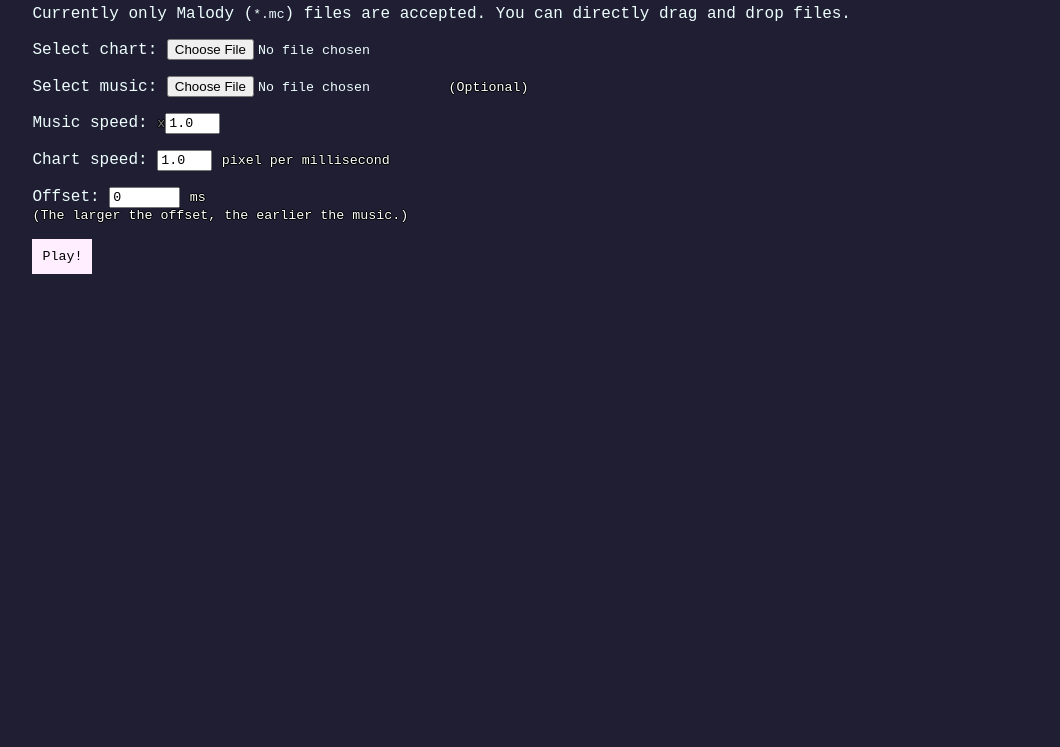
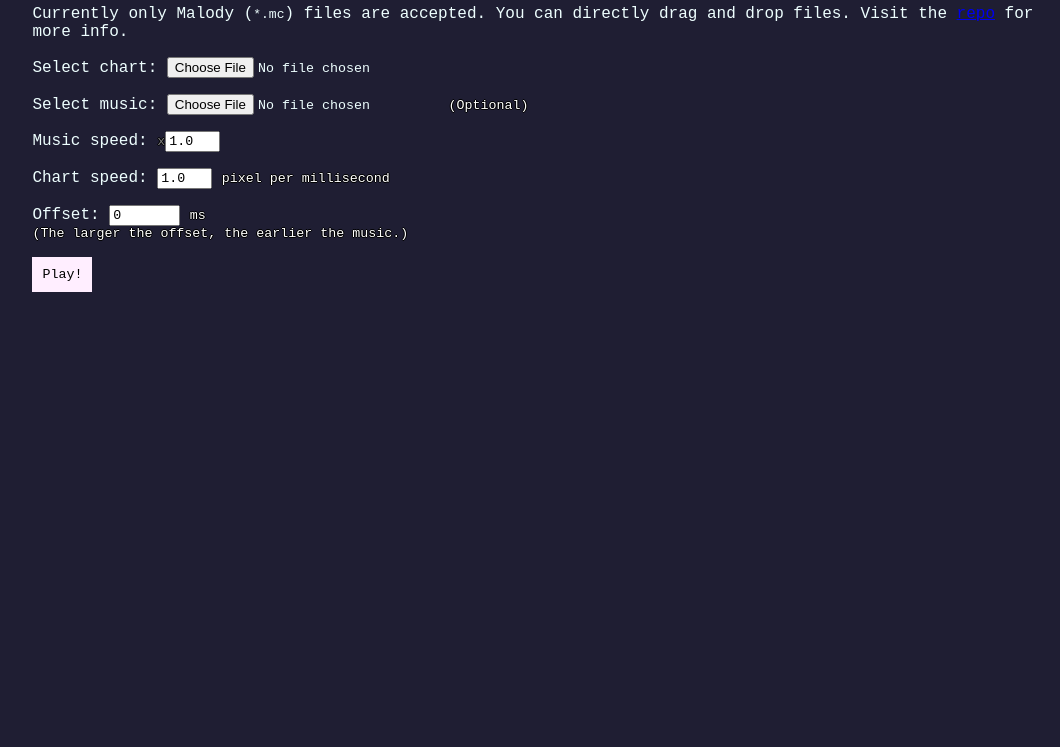
Before and after one commit to Trebor-Huang/Trebor-Huang.github.io, a plain HTML site: page ASKL/main.htm in a window 1280 px wide. Shown: the part 61-808 px from the top of the page, without its empty margins (102-1162 px from the left). Drawn offline with Linux system fonts and the light colour scheme.

Commit message:
Update main.htm

```diff
--- a/ASKL/main.htm
+++ b/ASKL/main.htm
@@ -9,7 +9,7 @@
         <form action="" method="" id="start">
             <h1 id="caption">Choose file</h1>
             <p>
-                Currently only Malody (<code>*.mc</code>) files are accepted. You can directly drag and drop files.
+                Currently only Malody (<code>*.mc</code>) files are accepted. You can directly drag and drop files. Visit the <a href="https://github.com/Trebor-Huang/ASKL">repo</a> for more info.
             </p>
             <p>
                 <label>Select chart: <input type="file" id="chart" /></label>
```
